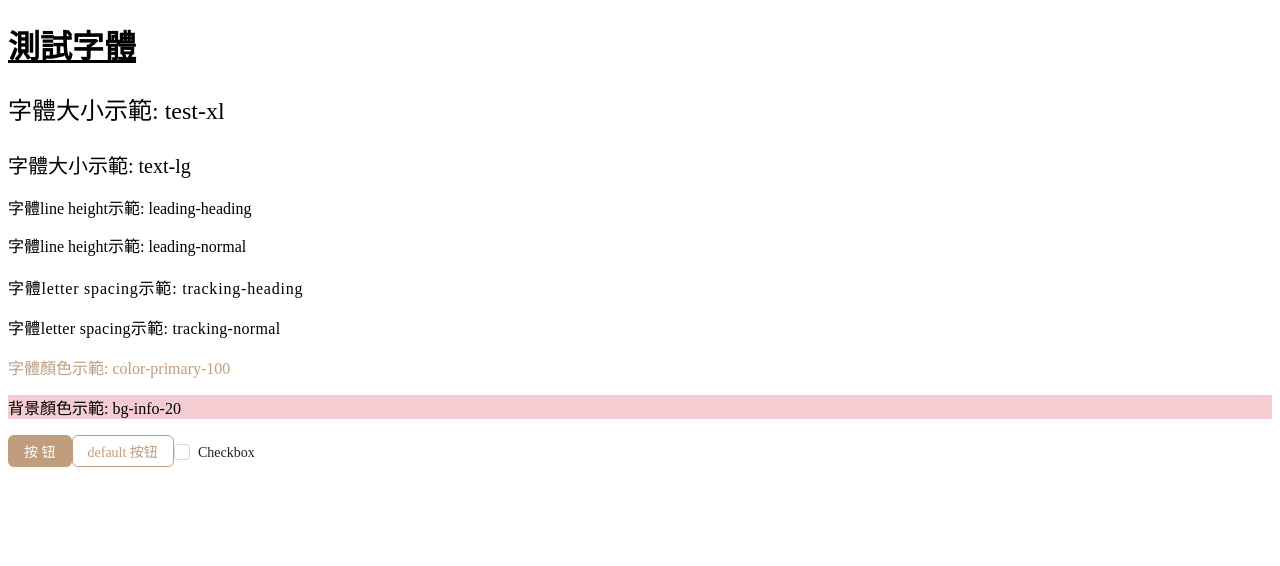
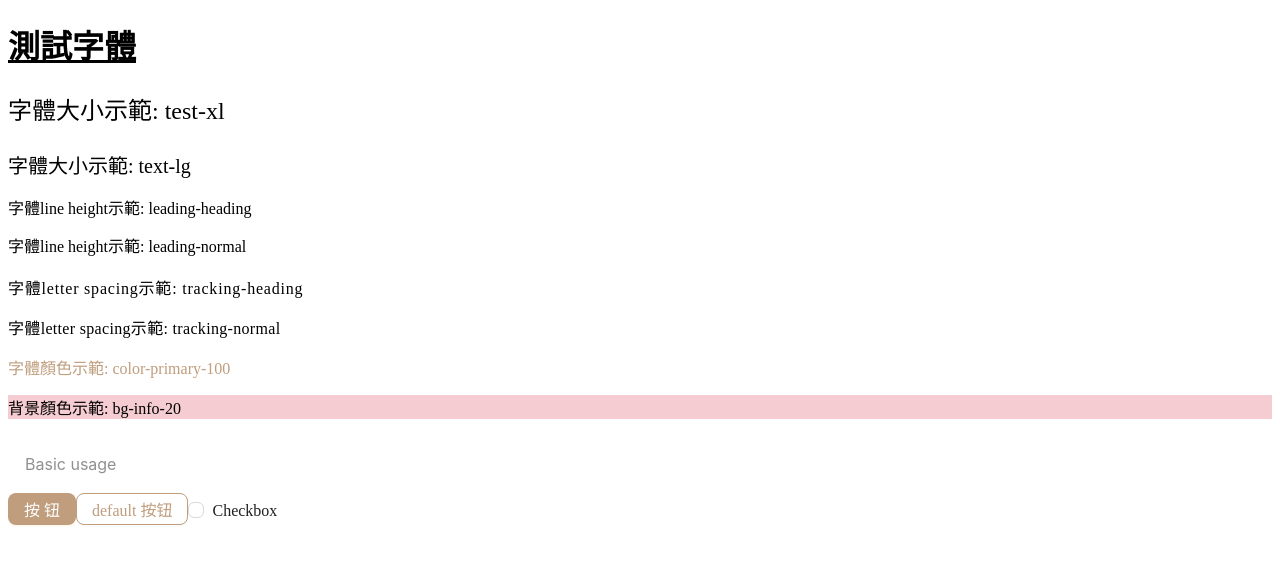
Before and after one commit to yishan13-tsai/typescript-react, a React (Vite) app: page / in a window 1280 px wide. Shown: the top 566 px of the page. Built offline with nearby package versions, Linux system fonts and the light colour scheme.

Commit message:
feat: set antd global size config and input styles

```diff
--- a/src/App.tsx
+++ b/src/App.tsx
@@ -1,4 +1,4 @@
-import { Checkbox } from "antd";
+import { Checkbox, Input } from "antd";
 // import { useState } from 'react';
 import type { CheckboxProps } from 'antd';
 import AButton from "./AButton"
@@ -21,7 +21,7 @@ const App = () => {
     <p className="tracking-normal">字體letter spacing示範: tracking-normal</p>
     <p className="text-primary-100">字體顏色示範: color-primary-100</p>
     <p className="bg-info-20">背景顏色示範: bg-info-20</p>
-
+    <Input placeholder="Basic usage"></Input>
 
     <AButton>Button</AButton>
 
--- a/src/main.tsx
+++ b/src/main.tsx
@@ -34,17 +34,36 @@ ReactDOM.createRoot(document.getElementById('root')!).render(
           "colorPrimary": "#bf9d7d",
           "colorInfo": "#bf9d7d",
           "colorPrimaryHover": "#7b6651",
-          "colorPrimaryBorder": "#bf9d7d"
+          "colorPrimaryBorder": "#bf9d7d",
+          "fontSize": 16,
+          "borderRadius": 8,
+          "colorError": "#da3e51",
+          "colorSuccess": "#52dd7e"
         },
-        // "components": {
-        //   "Button": {
-        //     "defaultBorderColor": "rgb(191, 157, 125)",
-        //     "defaultColor": "rgb(191, 157, 125)",
-        //     "borderColorDisabled": "rgb(144, 144, 144)",
-        //     "colorTextDisabled": "rgb(144, 144, 144)",
-        //     "colorBgContainerDisabled": "rgb(255, 255, 255)"
-        //   }
-        // }
+        "components": {
+          "Button": {
+            "defaultBorderColor": "rgb(191, 157, 125)",
+            "defaultColor": "rgb(191, 157, 125)",
+            "borderColorDisabled": "rgb(144, 144, 144)",
+            "colorTextDisabled": "rgb(144, 144, 144)",
+            "colorBgContainerDisabled": "rgb(255, 255, 255)"
+          },
+          "Input": {
+            "inputFontSize": 16,
+            "paddingBlock": 16,
+            "paddingInline": 16,
+            "fontSize": 16,
+            "lineWidth": 1,
+            "colorText": "rgb(75, 75, 75)",
+            "colorTextPlaceholder": "rgb(144, 144, 144)",
+            "colorError": "rgb(218, 62, 81)",
+            "colorErrorText": "rgb(218, 62, 81)",
+            "colorBorder": "rgba(217, 217, 217, 0)",
+            "colorPrimaryActive": "rgb(191, 157, 112)",
+            "colorPrimaryHover": "rgb(191, 157, 112)",
+            "colorBgContainer": "#FFFFFF"
+          }
+        },
       }}
     >
       <RouterProvider router={router} />
```
Lines whose indentation alone changed are shown as unchanged.
